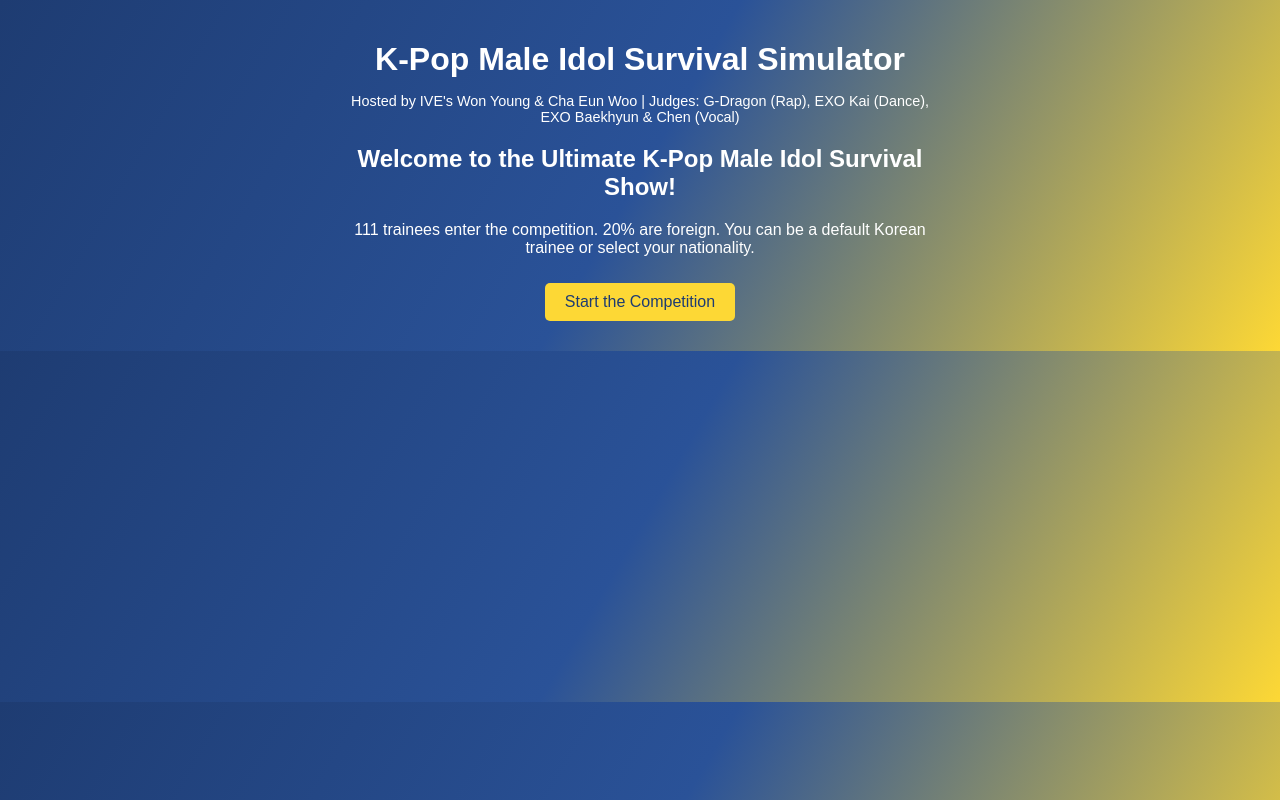
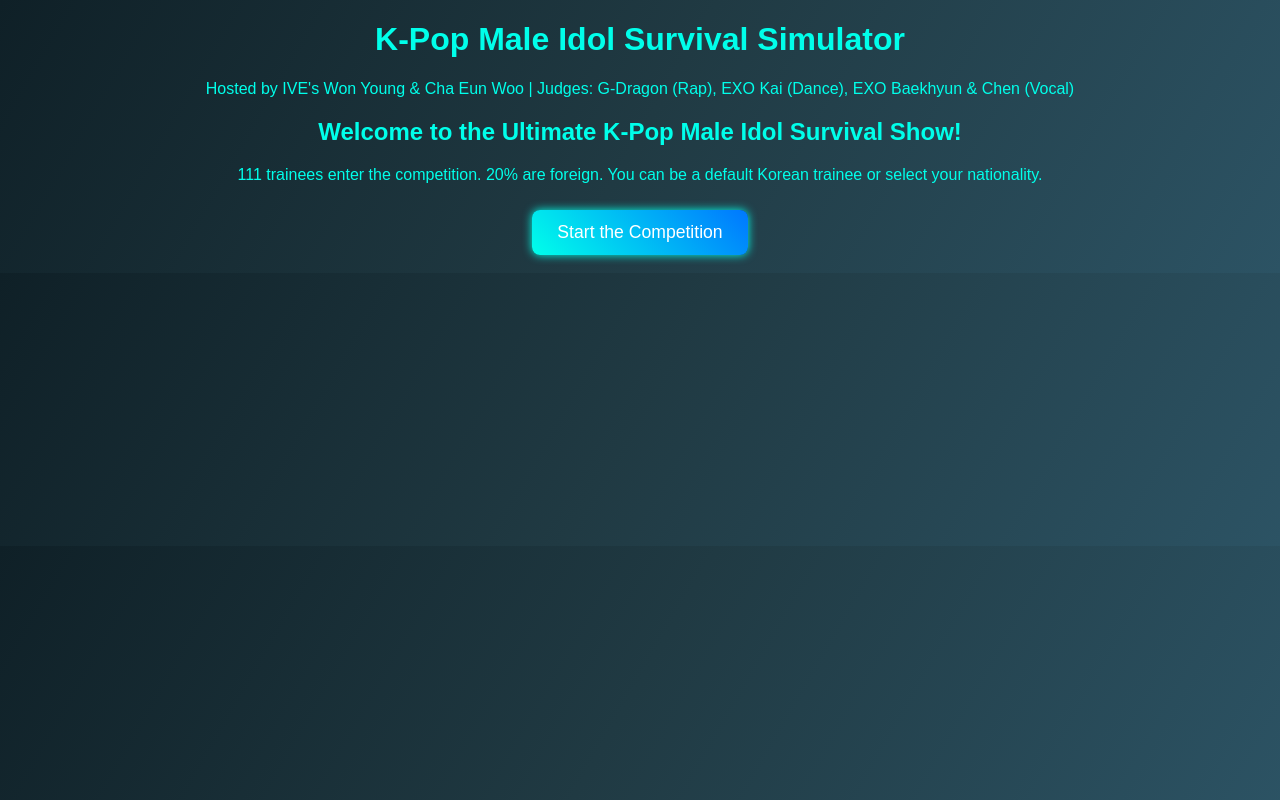
Before and after one commit to atin-hub-droid/kpop-survival-simulator, a plain HTML site: page index.html in a window 1280 px wide. Drawn offline with Linux system fonts and the light colour scheme.

Commit message:
Revamp styles in style.css for a futuristic theme
Updated styles for body and button elements, including font, background, and hover effects.

```diff
--- a/style.css
+++ b/style.css
@@ -1,49 +1,25 @@
+/* futuristic-stage.css */
 body {
-    font-family: 'Arial', sans-serif;
-    background: linear-gradient(120deg, #1e3c72, #2a5298, #fdd835);
-    color: #fff;
+    font-family: 'Orbitron', sans-serif;
+    background: linear-gradient(120deg, #0f2027, #203a43, #2c5364);
+    color: #00ffea;
     text-align: center;
-    margin: 0;
-    padding: 0;
-}
-
-.container {
-    max-width: 600px;
-    margin: 0 auto;
-    padding: 20px;
-}
-
-header h1 {
-    font-size: 2em;
-    margin-bottom: 5px;
-}
-
-.hosts {
-    font-size: 0.9em;
-    margin-bottom: 20px;
 }
 
 button {
-    background-color: #fdd835;
+    background: linear-gradient(45deg,#00ffea,#0077ff);
     border: none;
-    color: #1e3c72;
-    padding: 10px 20px;
+    color: #fff;
+    padding: 12px 25px;
     margin: 10px;
     cursor: pointer;
-    font-size: 1em;
-    border-radius: 5px;
+    font-size: 1.1em;
+    border-radius: 8px;
+    box-shadow: 0 0 10px #00ffea;
     transition: 0.3s;
 }
 
-button:hover {
-    background-color: #ffc107;
+button:hover{
+    transform: scale(1.05);
+    box-shadow: 0 0 20px #00ffea;
 }
-
-#stats, #scenario, #playerSetup {
-    background-color: rgba(0,0,0,0.5);
-    padding: 15px;
-    border-radius: 10px;
-    margin-bottom: 20px;
-}#stats {
-    margin-top: 20px;
-}
```
